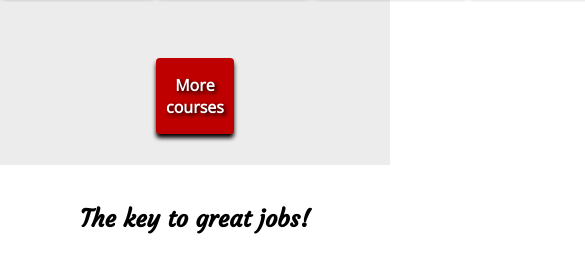
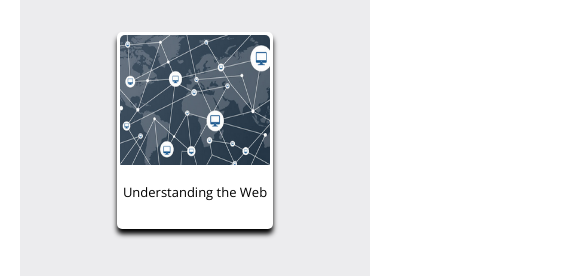
Before and after one commit to taha-ALNUAIMI/mmc, a plain HTML site: page indexb.html in a window 390 px wide. Shown: the part 351-627 px from the top of the page, 585 px wide, since content can reach past the window. Drawn offline with nearby package versions, Linux system fonts and the light colour scheme.

Commit message:
style avec responsive

```diff
--- a/stylemmc.css
+++ b/stylemmc.css
@@ -1,4 +1,5 @@
 @import url('https://fonts.googleapis.com/css?family=Arvo|Courgette|Open+Sans');
+@import url('https://fonts.googleapis.com/css?family=Bitter');
 
 body{
   margin: 0;
@@ -12,7 +13,7 @@ body{
 #container{
   display: flex;
   justify-content: space-around;
-  background-color: rgba(236, 236, 236, 1);
+  background-color: rgb(236, 236, 238);
   height: 500px;
   flex-direction: column;
   padding-top: 2%;
@@ -55,7 +56,7 @@ body{
 #titleb{
   text-align: center;
   color: black;
-  font-family: 'Courgette', serif;
+  font-family: 'Bitter', serif;
 }
 
 .boutonb{
@@ -90,7 +91,7 @@ body{
 #titleb2{
   text-align: center;
   color: black;
-  font-family: 'Courgette', serif;
+  font-family: 'Bitter', serif;
   padding-bottom: 25px;
 }
 
@@ -108,3 +109,52 @@ body{
   font-family: 'Open sans';
   font-size: 13px;
 }
+
+@media all and (max-width: 1024px)
+{
+    body
+    {
+        width: auto;
+    }
+    #container{
+      display: flex;
+      background-color: rgb(236, 236, 238);
+      height: 100%;
+      flex-direction: column;
+      padding-top: 2%;
+      padding-bottom: 2%;
+      margin: 20px;
+      justify-content: center;
+      align-items: center;
+    }
+
+    .containerelement{
+      display: flex;
+      flex-direction: column;
+    }
+
+    .element{
+      text-align: center;
+      color: black;
+      background-color: white;
+      width: 150px;
+      box-shadow: 0px 5px 5px black;
+      border-radius: 5px;
+      padding: 3px;
+      margin: 30px;
+    }
+
+    .element img{
+      width: 150px;
+      height: 130px;
+      border-radius: 5px 5px 0px 0px;
+    }
+
+    .element p{
+      display: flex;
+      justify-content: space-around;
+      font-size: 13px;
+      height: 30px;
+      width: 150px;
+    }
+}
```
